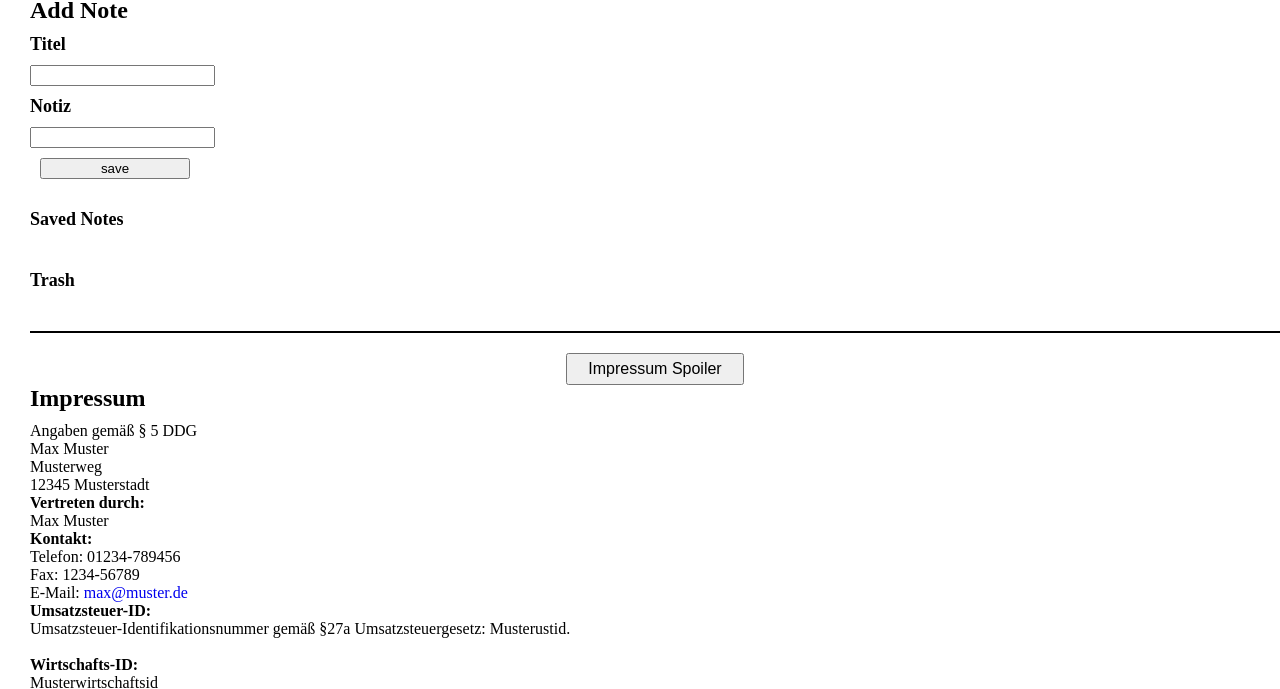
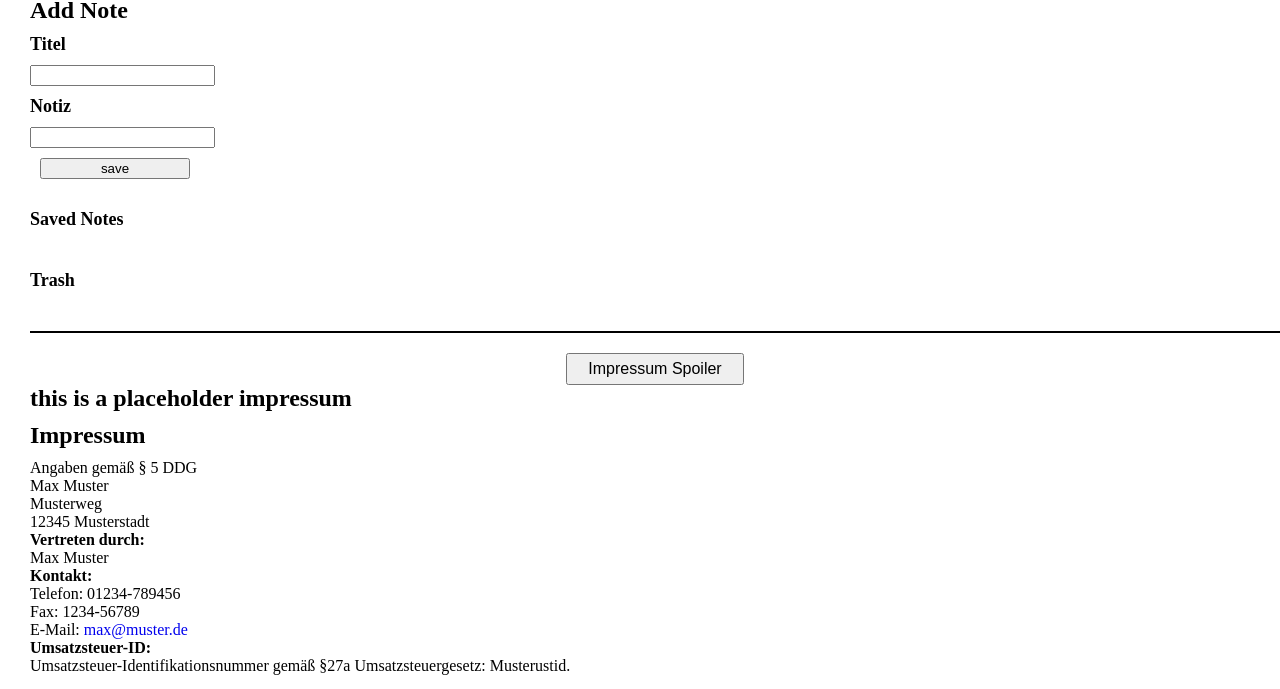
Before and after one commit to BadPain/notepad, a plain HTML site: page index.html in a window 1280 px wide. Both pictures are taken after a click on the button "Impressum Spoiler". Shown: the part 80-769 px from the top of the page. Drawn offline with Linux system fonts and the light colour scheme.

Commit message:
Added hint

```diff
--- a/index.html
+++ b/index.html
@@ -53,6 +53,7 @@
             </div>
         </div>
         <div id="on" class='impressum'>
+            <h1>this is a placeholder impressum</h1>
             <h1>Impressum</h1>
             <p>Angaben gemäß § 5 DDG</p>
             <p>Max Muster <br>
```
